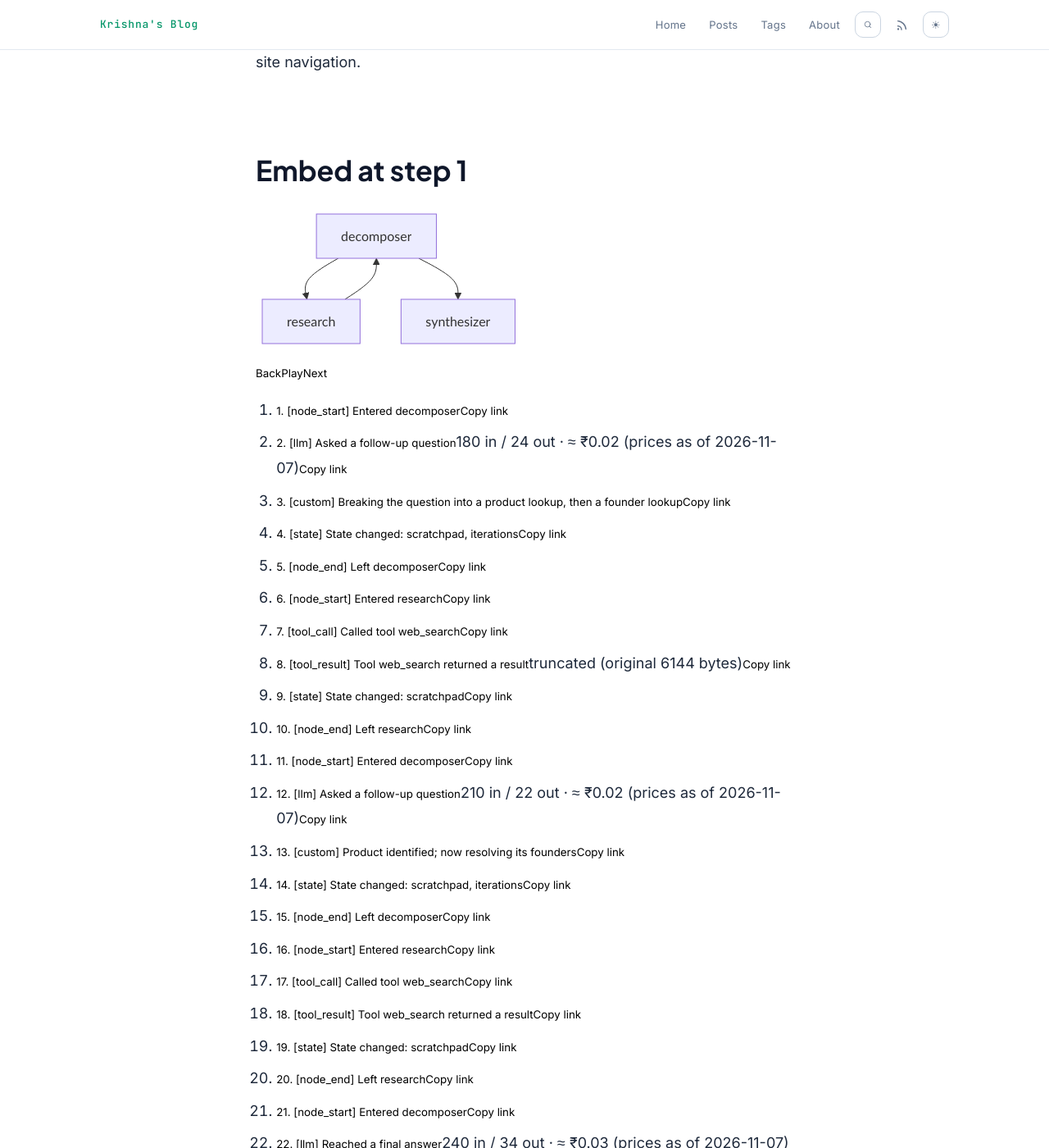
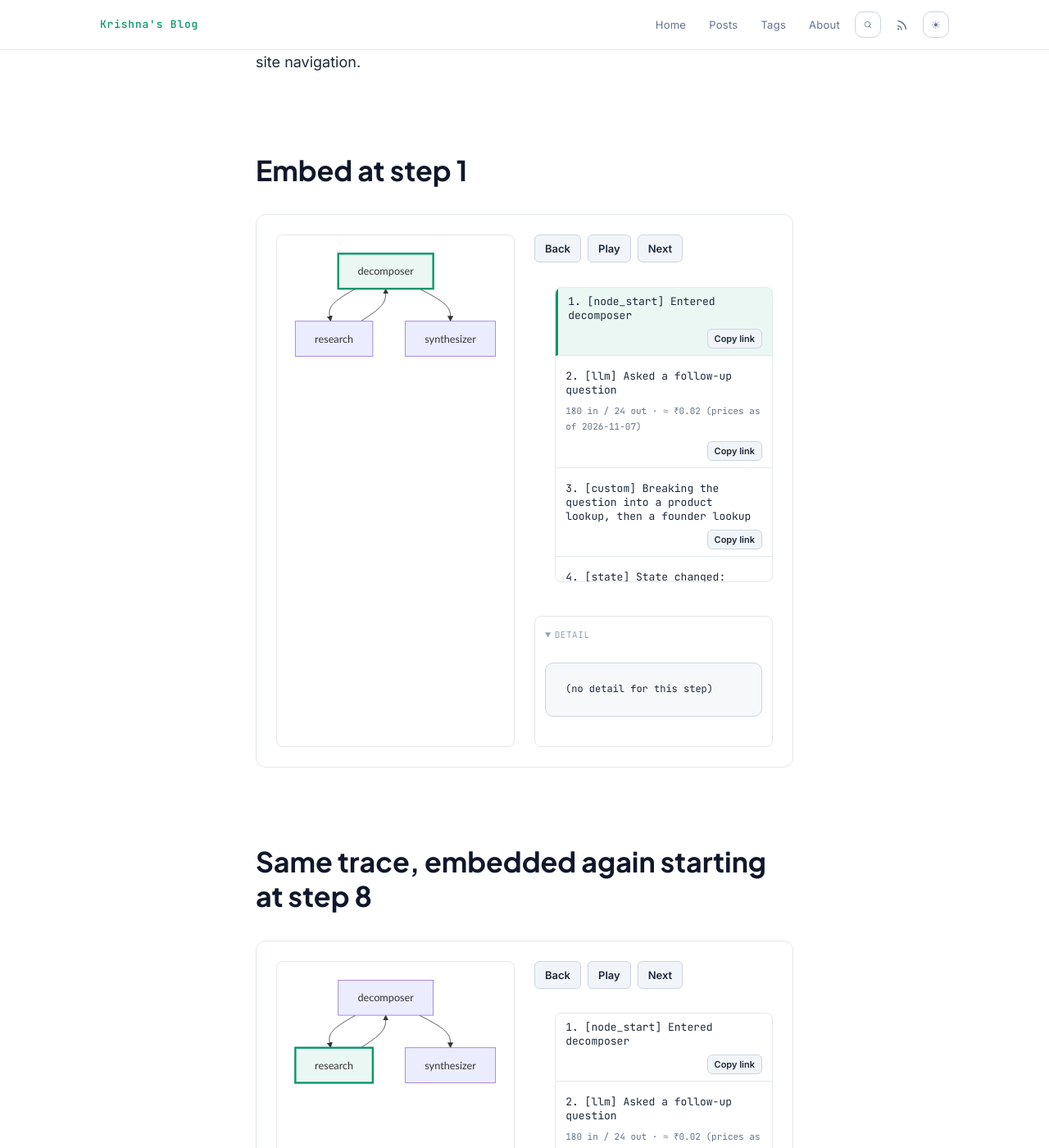
Before and after one commit to krishnamohan-seelam/my-blog, a Jekyll site: the page built from _pages/agent-trace-demo.md, in a window 1280 px wide and 1400 px high, scrolled down 219 px. Shown: the whole window at 82% size. Built offline with Jekyll 4.4.1, drawn with Linux system fonts in a browser that asks for light colours; some web fonts are replaced; some of the changed text lies outside the part shown.

Commit message:
M3-T6: _agent-trace.scss — theming + mobile layout
New Sass partial styled entirely off this theme's existing design
tokens (--bg-card, --accent, --text, --font-mono, etc.), imported
from blog-theme.scss alongside the other components. Restructured
the component's DOM into a .agent-trace__main grid (graph | step
list+detail) that collapses to a single column at $bp-tablet, so the
graph sits above the steps on narrow screens per spec.

Dark/light needs no extra JS: every color is a CSS var the existing
theme-toggle.js already flips via the data-theme attribute.

Resolves #8.

Co-Authored-By: Claude Sonnet 5 <noreply@anthropic.com>

```diff
--- a/_sass/blog-theme.scss
+++ b/_sass/blog-theme.scss
@@ -23,6 +23,7 @@
 @import "components/toc";
 @import "components/share";
 @import "components/search";
+@import "components/agent-trace";
 
 // ── 5. Page Layouts ──────────────────────────────────────────
 @import "layout/home";
--- /dev/null
+++ b/_sass/components/_agent-trace.scss
@@ -0,0 +1,189 @@
+/* ============================================================
+   Agent Trace Viewer — _sass/components/_agent-trace.scss
+   Renders <agent-trace> (assets/agent-trace.js). Light DOM, so all
+   colors come from the theme's existing CSS custom properties.
+   ============================================================ */
+
+.agent-trace {
+  margin: $sp-32 0;
+  padding: $sp-24;
+  border: 1px solid var(--border);
+  border-radius: 12px;
+  background: var(--bg-card);
+}
+
+.agent-trace__loading,
+.agent-trace__error {
+  font-family: var(--font-mono);
+  font-size: 14px;
+  color: var(--text-muted);
+}
+
+.agent-trace__error {
+  color: var(--accent-text);
+}
+
+.agent-trace__main {
+  display: grid;
+  grid-template-columns: 1fr 1fr;
+  gap: $sp-24;
+
+  @media (max-width: $bp-tablet) {
+    grid-template-columns: 1fr;
+  }
+}
+
+.agent-trace__graph {
+  border: 1px solid var(--border);
+  border-radius: 8px;
+  padding: $sp-16;
+  overflow-x: auto;
+
+  svg {
+    max-width: 100%;
+  }
+
+  .agent-trace__node--active {
+    > rect,
+    > polygon,
+    > circle {
+      stroke: var(--accent) !important;
+      stroke-width: 3px !important;
+      fill: var(--accent-bg) !important;
+    }
+  }
+}
+
+.agent-trace__right {
+  display: flex;
+  flex-direction: column;
+  gap: $sp-16;
+  min-width: 0;
+}
+
+.agent-trace__controls {
+  display: flex;
+  gap: $sp-8;
+}
+
+.agent-trace__btn {
+  font-family: var(--font-sans);
+  font-size: 13px;
+  font-weight: 600;
+  padding: $sp-8 $sp-12;
+  border: 1px solid var(--border-mid);
+  border-radius: 6px;
+  background: var(--bg-hover);
+  color: var(--text);
+  cursor: pointer;
+
+  &:hover {
+    background: var(--accent-bg);
+    border-color: var(--accent-border);
+  }
+}
+
+.agent-trace__link-btn {
+  margin-left: auto;
+  font-size: 11px;
+  padding: $sp-4 $sp-8;
+}
+
+.agent-trace__steps {
+  list-style: none;
+  margin: 0;
+  padding: 0;
+  max-height: 360px;
+  overflow-y: auto;
+  border: 1px solid var(--border);
+  border-radius: 8px;
+}
+
+.agent-trace__step {
+  display: flex;
+  align-items: center;
+  flex-wrap: wrap;
+  gap: $sp-8;
+  padding: $sp-8 $sp-12;
+  border-bottom: 1px solid var(--border);
+
+  &:last-child {
+    border-bottom: none;
+  }
+
+  &--active {
+    background: var(--accent-bg);
+    border-left: 3px solid var(--accent);
+  }
+}
+
+.agent-trace__step-line {
+  flex: 1 1 auto;
+  text-align: left;
+  background: none;
+  border: none;
+  padding: 0;
+  font-family: var(--font-mono);
+  font-size: 13px;
+  color: var(--text);
+  cursor: pointer;
+
+  &:hover {
+    color: var(--accent-text);
+  }
+}
+
+.agent-trace__cost {
+  font-family: var(--font-mono);
+  font-size: 11px;
+  color: var(--text-muted);
+}
+
+.agent-trace__badge {
+  font-family: var(--font-mono);
+  font-size: 10px;
+  text-transform: uppercase;
+  letter-spacing: 0.05em;
+  padding: 2px $sp-8;
+  border-radius: 4px;
+
+  &--truncated {
+    background: var(--accent-bg);
+    color: var(--accent-text);
+    border: 1px solid var(--accent-border);
+  }
+}
+
+.agent-trace__detail {
+  border: 1px solid var(--border);
+  border-radius: 8px;
+  padding: $sp-12;
+
+  summary {
+    font-family: var(--font-mono);
+    font-size: 11px;
+    text-transform: uppercase;
+    letter-spacing: 0.05em;
+    color: var(--text-dim);
+    cursor: pointer;
+  }
+}
+
+.agent-trace__detail-content {
+  margin-top: $sp-8;
+  font-family: var(--font-mono);
+  font-size: 12px;
+  color: var(--text);
+  background: var(--code-bg);
+  border-radius: 6px;
+  padding: $sp-12;
+  overflow-x: auto;
+  white-space: pre-wrap;
+  word-break: break-word;
+}
+
+.agent-trace-noscript {
+  font-family: var(--font-sans);
+  font-size: 14px;
+  color: var(--text-muted);
+}
--- a/assets/agent-trace.js
+++ b/assets/agent-trace.js
@@ -183,16 +183,24 @@
       const root = document.createElement('div');
       root.className = 'agent-trace';
 
+      const main = document.createElement('div');
+      main.className = 'agent-trace__main';
+      root.appendChild(main);
+
       if (this._trace.graph && this._trace.graph.nodes && this._trace.graph.nodes.length) {
         const graphPanel = document.createElement('div');
         graphPanel.className = 'agent-trace__graph';
         this._graphPanel = graphPanel;
-        root.appendChild(graphPanel);
+        main.appendChild(graphPanel);
         this._renderGraph();
       } else {
         this._graphPanel = null;
         this._nodeIdMap = null;
       }
+
+      const right = document.createElement('div');
+      right.className = 'agent-trace__right';
+      main.appendChild(right);
 
       const controls = document.createElement('div');
       controls.className = 'agent-trace__controls';
@@ -201,12 +209,12 @@
       const nextBtn = makeButton('Next', () => this._step(1));
       controls.append(backBtn, playBtn, nextBtn);
       this._playBtn = playBtn;
-      root.appendChild(controls);
+      right.appendChild(controls);
 
       const list = document.createElement('ol');
       list.className = 'agent-trace__steps';
       this._listEl = list;
-      root.appendChild(list);
+      right.appendChild(list);
 
       const detailWrap = document.createElement('details');
       detailWrap.className = 'agent-trace__detail';
@@ -217,7 +225,7 @@
       detailBody.className = 'agent-trace__detail-body';
       detailWrap.append(summaryEl, detailBody);
       this._detailBody = detailBody;
-      root.appendChild(detailWrap);
+      right.appendChild(detailWrap);
 
       this.appendChild(root);
       this._renderStepList();
```
